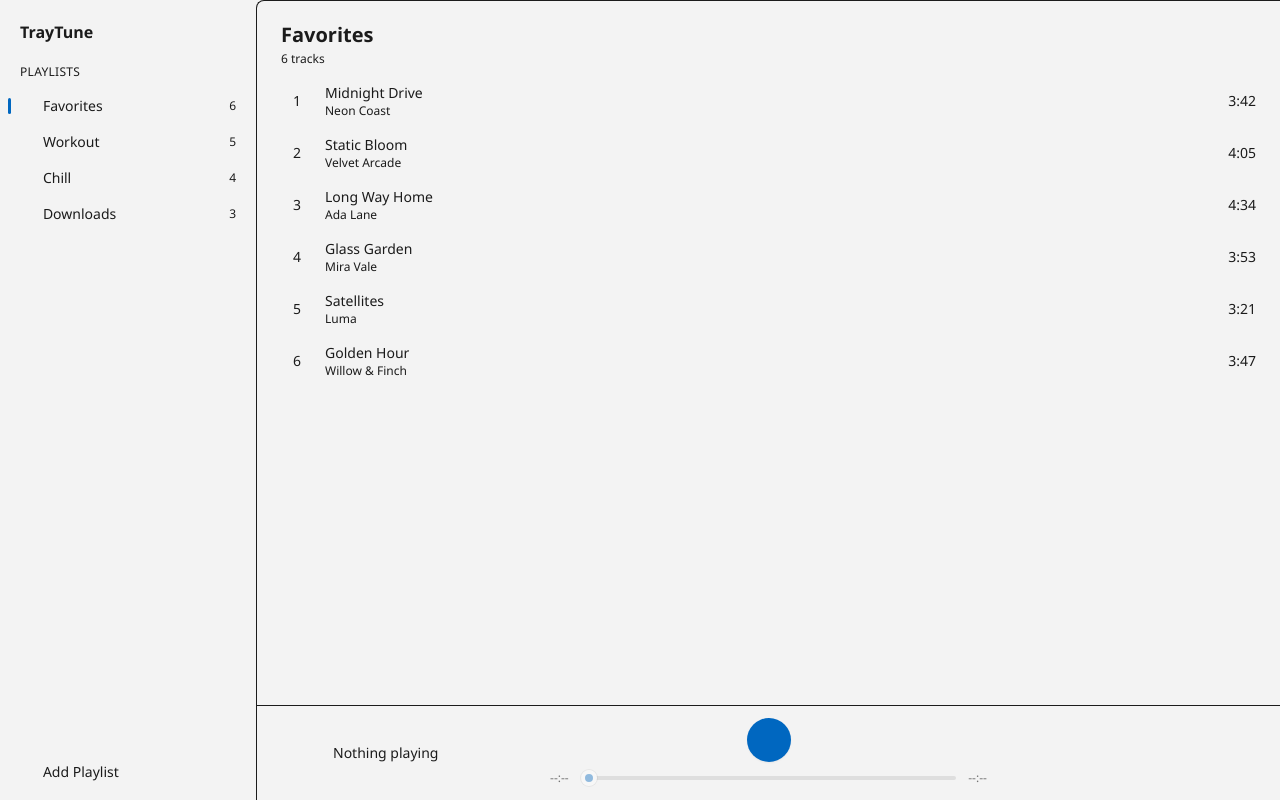
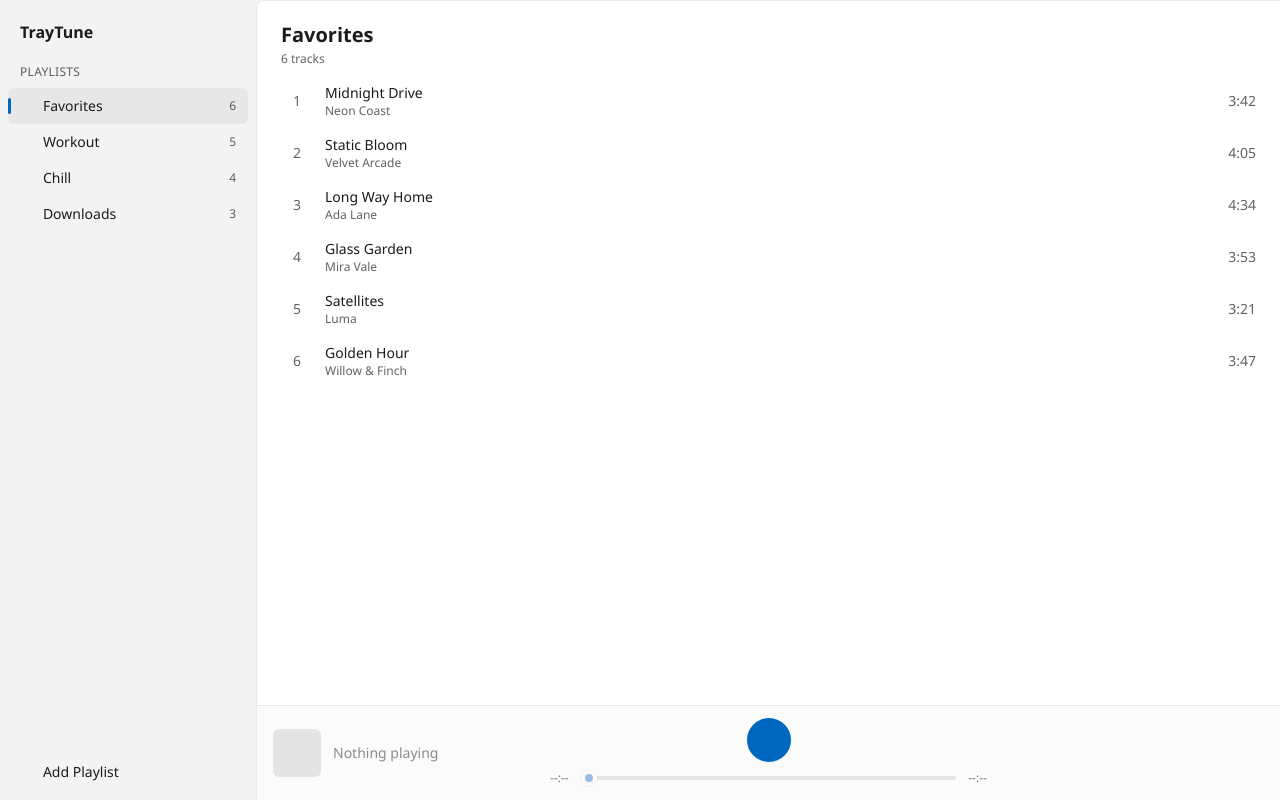
Before and after one commit to Muzammil-Noor/TrayTune, a React (Vite) app: page / in a window 1280 px wide. Built offline with nearby package versions, Linux system fonts and the light colour scheme.

Commit message:
Underlying Infra

```diff
--- a/src/main/index.ts
+++ b/src/main/index.ts
@@ -1,10 +1,12 @@
 import { app, BrowserWindow } from "electron";
+import { registerSystemIpc } from "./ipc/system";
 import { createMainWindow } from "./windows/main-window";
 
 // A tray app must never run twice; a second launch focuses the existing window.
 const gotSingleInstanceLock = app.requestSingleInstanceLock();
 
 if (!gotSingleInstanceLock) {
+  console.log("[main] another instance holds the lock — quitting");
   app.quit();
 } else {
   app.on("second-instance", () => {
@@ -18,11 +20,13 @@ if (!gotSingleInstanceLock) {
 
   app.whenReady().then(() => {
     app.setAppUserModelId("com.traytune.app");
+    registerSystemIpc();
     createMainWindow();
   });
 
   // Phase 2 will keep the app alive in the tray instead.
   app.on("window-all-closed", () => {
+    console.log("[main] window-all-closed — quitting");
     app.quit();
   });
 }
--- a/src/renderer/lib/glyphs.ts
+++ b/src/renderer/lib/glyphs.ts
@@ -6,6 +6,7 @@ export const glyphs = {
   add: "\uE710",
   cancel: "\uE711",
   more: "\uE712",
+  settings: "\uE713",
   delete: "\uE74D",
   volume: "\uE767",
   play: "\uE768",
--- a/src/renderer/styles/index.css
+++ b/src/renderer/styles/index.css
@@ -4,13 +4,82 @@
 @custom-variant dark (&:is(.dark *));
 
 /*
- * Base app styles. Full Light/Dark/System theme tokens arrive with tasks
- * 1.16–1.18 — until then this is the Win11 light look. The accent below is the
- * fallback accent; task 1.19 wires up the real Windows accent color.
+ * Win11-style theme tokens. Light values live on :root, dark overrides on
+ * .dark (applied to <html> by the useTheme hook; "System" follows Windows via
+ * prefers-color-scheme). The accent pair is overwritten at runtime with the
+ * real Windows accent color by the useAccent hook — these are the fallbacks.
  */
 
-@theme {
-  --color-accent: #0067c0;
+:root {
+  --accent-base: #0067c0; /* used in light mode */
+  --accent-light: #4da3e8; /* lightened variant used in dark mode */
+  --accent: var(--accent-base);
+
+  --window: #f3f3f3;
+  --surface: #ffffff;
+  --surface-secondary: #fbfbfb;
+  --popup: #ffffff;
+  --stroke: rgb(0 0 0 / 0.08);
+  --stroke-strong: rgb(0 0 0 / 0.12);
+  --control: #ffffff;
+  --control-hover: #f6f6f6;
+  --control-active: #f0f0f0;
+  --subtle: rgb(0 0 0 / 0.05);
+  --subtle-strong: rgb(0 0 0 / 0.09);
+  --primary: #1b1b1b;
+  --secondary: rgb(0 0 0 / 0.62);
+  --tertiary: rgb(0 0 0 / 0.45);
+  --focus-ring: rgb(0 0 0 / 0.75);
+  --danger: #c42b1c;
+  --slider-rail: rgb(0 0 0 / 0.22);
+  --slider-thumb-ring: #ffffff;
+  --scrollbar-thumb: rgb(0 0 0 / 0.25);
+  --scrollbar-thumb-hover: rgb(0 0 0 / 0.4);
+}
+
+.dark {
+  --accent: var(--accent-light);
+
+  --window: #202020;
+  --surface: #272727;
+  --surface-secondary: #212121;
+  --popup: #2c2c2c;
+  --stroke: rgb(255 255 255 / 0.08);
+  --stroke-strong: rgb(255 255 255 / 0.14);
+  --control: rgb(255 255 255 / 0.06);
+  --control-hover: rgb(255 255 255 / 0.09);
+  --control-active: rgb(255 255 255 / 0.04);
+  --subtle: rgb(255 255 255 / 0.06);
+  --subtle-strong: rgb(255 255 255 / 0.1);
+  --primary: #ffffff;
+  --secondary: rgb(255 255 255 / 0.72);
+  --tertiary: rgb(255 255 255 / 0.51);
+  --focus-ring: rgb(255 255 255 / 0.85);
+  --danger: #ff6b5e;
+  --slider-rail: rgb(255 255 255 / 0.32);
+  --slider-thumb-ring: #454545;
+  --scrollbar-thumb: rgb(255 255 255 / 0.25);
+  --scrollbar-thumb-hover: rgb(255 255 255 / 0.4);
+}
+
+@theme inline {
+  --color-accent: var(--accent);
+  --color-window: var(--window);
+  --color-surface: var(--surface);
+  --color-surface-secondary: var(--surface-secondary);
+  --color-popup: var(--popup);
+  --color-stroke: var(--stroke);
+  --color-stroke-strong: var(--stroke-strong);
+  --color-control: var(--control);
+  --color-control-hover: var(--control-hover);
+  --color-control-active: var(--control-active);
+  --color-subtle: var(--subtle);
+  --color-subtle-strong: var(--subtle-strong);
+  --color-primary: var(--primary);
+  --color-secondary: var(--secondary);
+  --color-tertiary: var(--tertiary);
+  --color-focus-ring: var(--focus-ring);
+  --color-danger: var(--danger);
 }
 
 :root {
@@ -30,8 +99,8 @@ body,
 body {
   margin: 0;
   overflow: hidden;
-  background-color: #f3f3f3; /* Win11 light window background */
-  color: #1b1b1b;
+  background-color: var(--window);
+  color: var(--primary);
   font-size: 14px;
   line-height: 1.5;
   -webkit-font-smoothing: antialiased;
@@ -60,7 +129,7 @@ body {
   }
 
   .slider:focus-visible {
-    outline: 2px solid rgb(0 0 0 / 0.75);
+    outline: 2px solid var(--focus-ring);
     outline-offset: 2px;
     border-radius: 9999px;
   }
@@ -70,8 +139,8 @@ body {
     border-radius: 9999px;
     background: linear-gradient(
       to right,
-      var(--color-accent) var(--slider-fill, 0%),
-      rgb(0 0 0 / 0.22) var(--slider-fill, 0%)
+      var(--accent) var(--slider-fill, 0%),
+      var(--slider-rail) var(--slider-fill, 0%)
     );
   }
 
@@ -81,9 +150,9 @@ body {
     height: 16px;
     width: 16px;
     border-radius: 9999px;
-    background: var(--color-accent);
-    border: 4px solid #ffffff;
-    box-shadow: 0 0 0 1px rgb(0 0 0 / 0.14);
+    background: var(--accent);
+    border: 4px solid var(--slider-thumb-ring);
+    box-shadow: 0 0 0 1px var(--stroke-strong);
     transition: transform 120ms ease;
   }
 
@@ -112,12 +181,12 @@ body {
 }
 
 ::-webkit-scrollbar-thumb {
-  background-color: rgb(0 0 0 / 0.25);
+  background-color: var(--scrollbar-thumb);
   border-radius: 9999px;
   border: 4px solid transparent;
   background-clip: padding-box;
 }
 
 ::-webkit-scrollbar-thumb:hover {
-  background-color: rgb(0 0 0 / 0.4);
+  background-color: var(--scrollbar-thumb-hover);
 }
```
